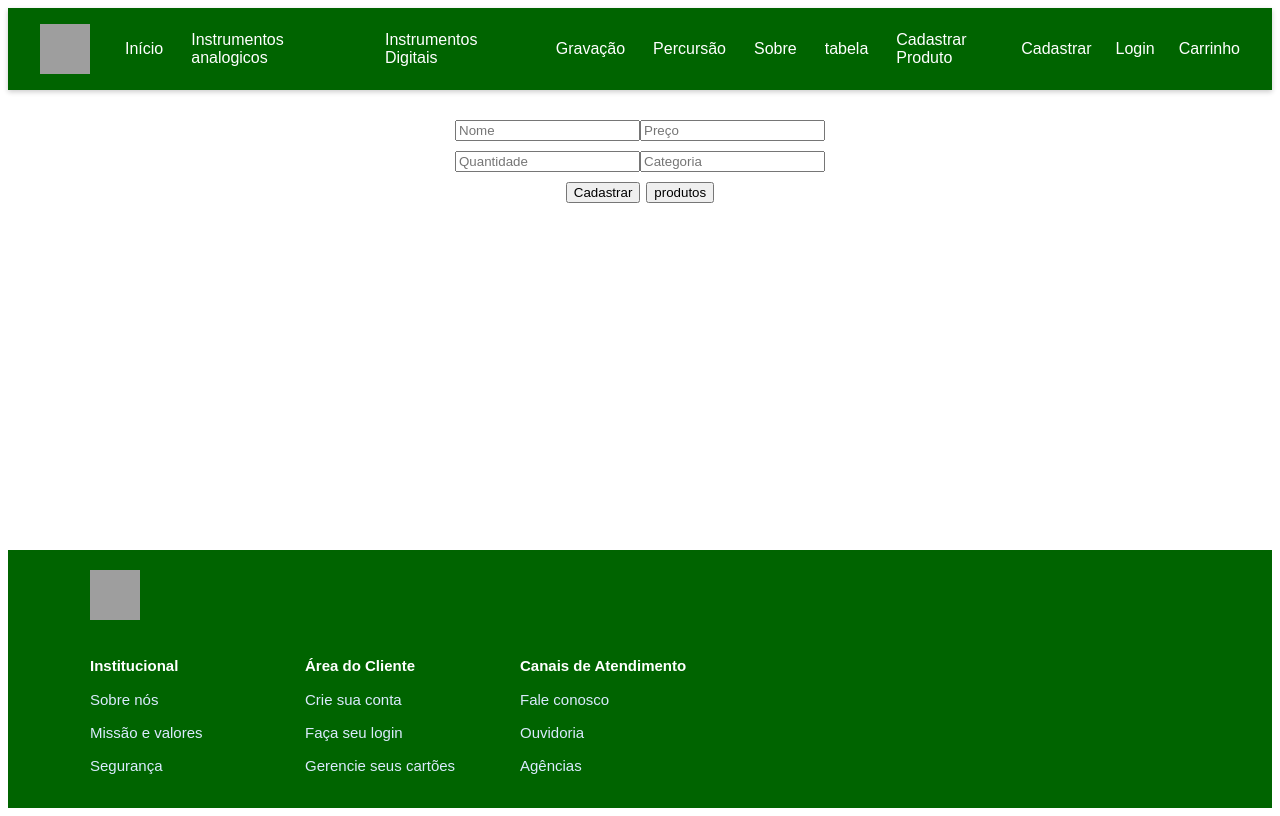
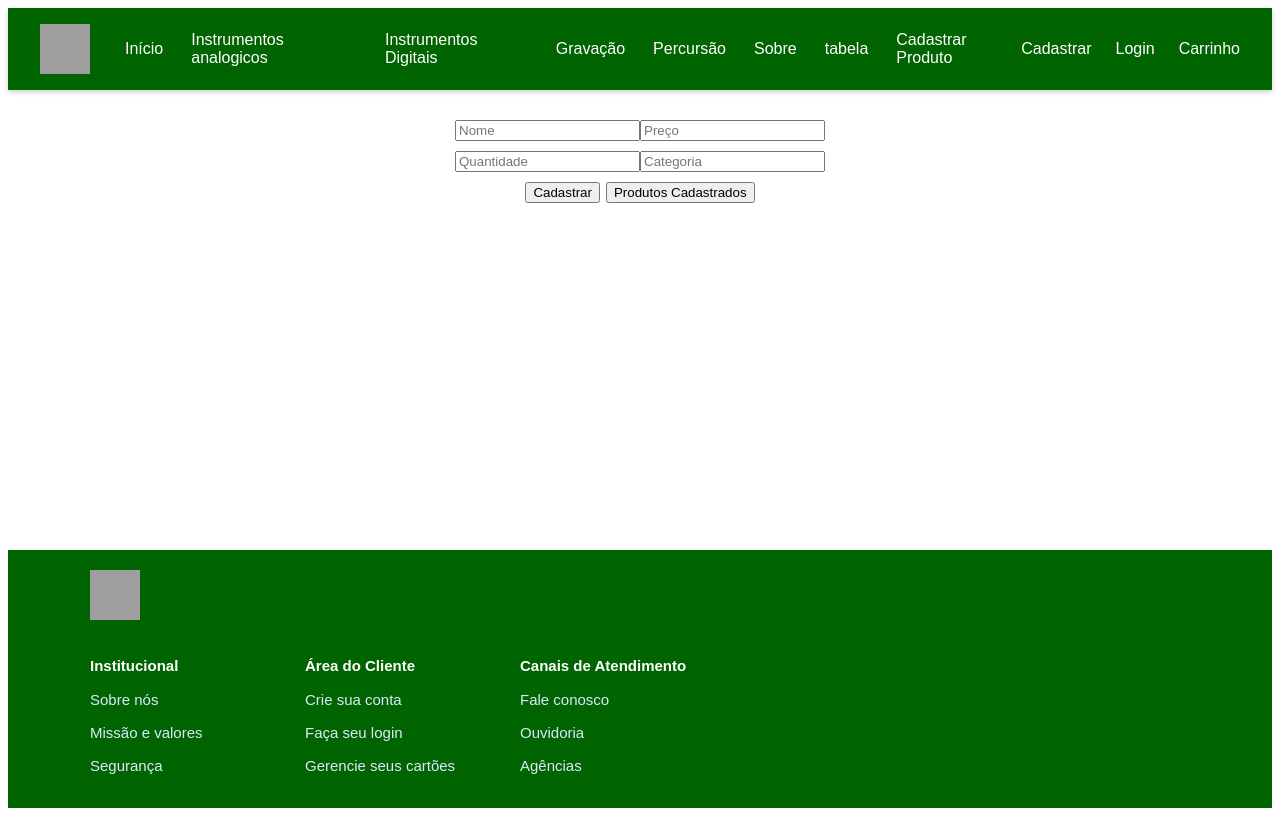
Before and after one commit to TaffarelAS/ProjectPI, an Angular app: page /cadastro-produtos in a window 1280 px wide. Built offline with nearby package versions, Linux system fonts and the light colour scheme; grey boxes are pictures that could not be loaded.

Commit message:
modificação do botão de Produtos Cadastrados

```diff
--- a/src/app/pages/cadastro-produtos/cadastro-produtos.html
+++ b/src/app/pages/cadastro-produtos/cadastro-produtos.html
@@ -6,6 +6,6 @@
 
     <div class="botoes">
         <input type="button" value="Cadastrar" (click)="cadastrarProduto(nome.value, preco.value, quantidade.value, categoria.value)">
-        <input type="button" routerLink="/produtos" value="produtos">
+        <input type="button" routerLink="/tabel_prods" value="Produtos Cadastrados">
     </div>
 </form>
--- a/src/app/pages/cadastro-produtos/cadastro-produtos.ts
+++ b/src/app/pages/cadastro-produtos/cadastro-produtos.ts
@@ -1,8 +1,9 @@
 import { Component } from '@angular/core';
+import { RouterLink } from '@angular/router';
 import { ProdutoService } from '../../services/produto';
 
 @Component({
-  imports: [],
+  imports: [RouterLink],
   selector: 'app-cadastro-produtos',
   styleUrl: './cadastro-produtos.css',
   templateUrl: './cadastro-produtos.html',
```
